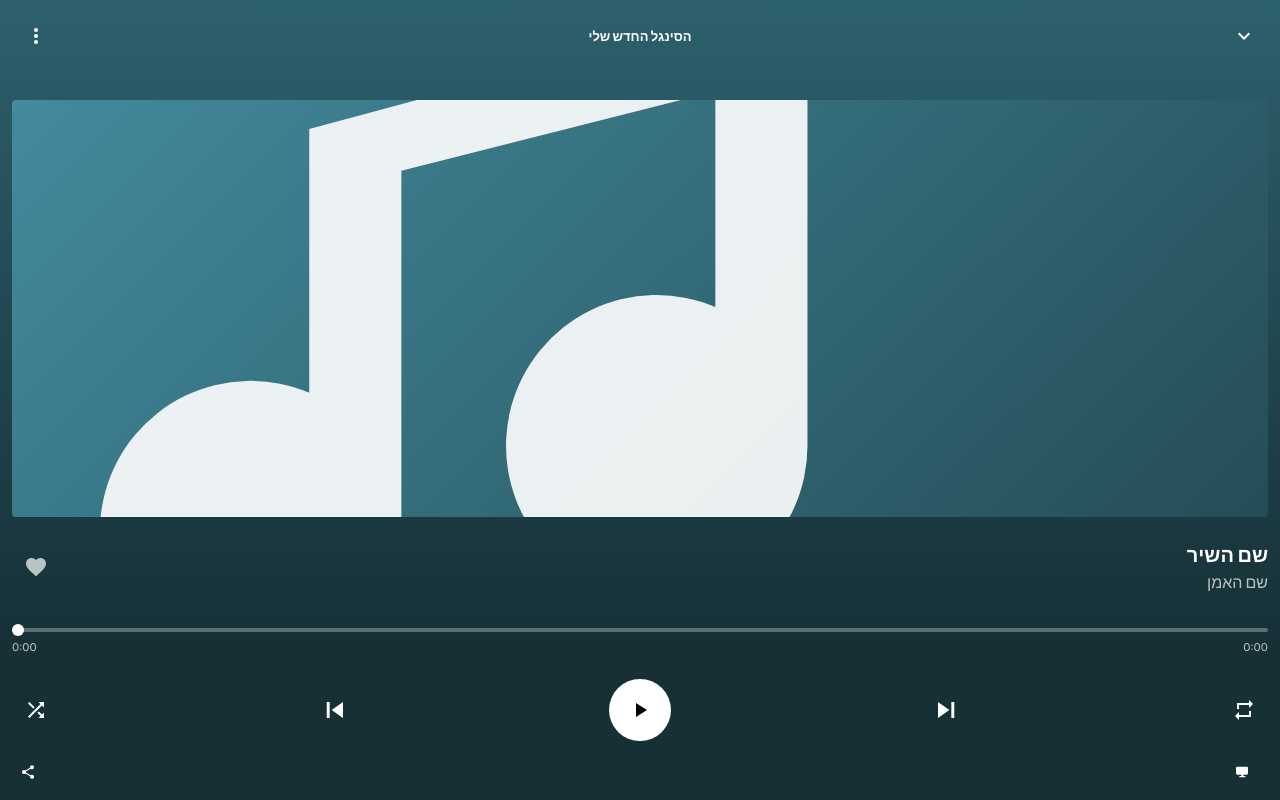
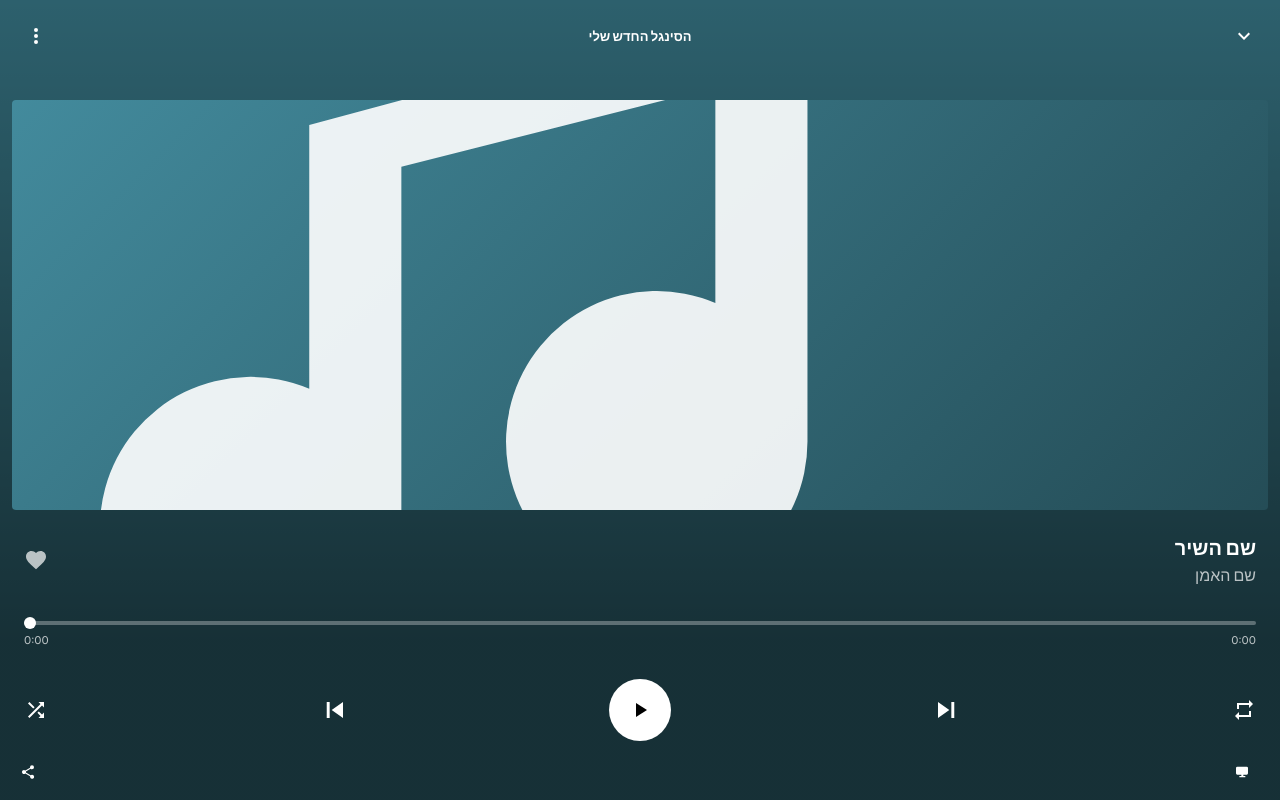
Before and after one commit to Adi1231234/shaked, a React (Vite) app: page / in a window 1280 px wide. Built offline with nearby package versions, Linux system fonts and the light colour scheme.

Commit message:
fix(player): 24px inset for metadata + progress, correct controls gap

```diff
--- a/src/components/PlayerScreen.module.css
+++ b/src/components/PlayerScreen.module.css
@@ -34,7 +34,7 @@
 }
 .metaRow {
   display: flex; align-items: center; justify-content: space-between;
-  gap: 8px; margin-top: 24px; flex-shrink: 0;
+  gap: 8px; margin: 24px 12px 0 0; flex-shrink: 0;
 }
 .titles { min-width: 0; }
 .songTitle {
@@ -50,7 +50,7 @@
   width: 48px; height: 48px; flex-shrink: 0;
   background: none; border: none; color: rgba(255, 255, 255, 0.7); cursor: pointer;
 }
-.seekRow { margin-top: 15px; padding-top: 20px; flex-shrink: 0; }
+.seekRow { margin: 15px 12px 0; padding-top: 20px; flex-shrink: 0; }
 .seek {
   display: block; width: 100%; height: 4px; border-radius: 2px;
   direction: ltr; -webkit-appearance: none; appearance: none; cursor: pointer;
@@ -69,7 +69,7 @@
 }
 .controls {
   display: flex; align-items: center; justify-content: space-between;
-  margin-top: 24px; direction: ltr; flex-shrink: 0;
+  margin-top: 31px; direction: ltr; flex-shrink: 0;
 }
 .ctlBtn {
   display: flex; align-items: center; justify-content: center;
```
